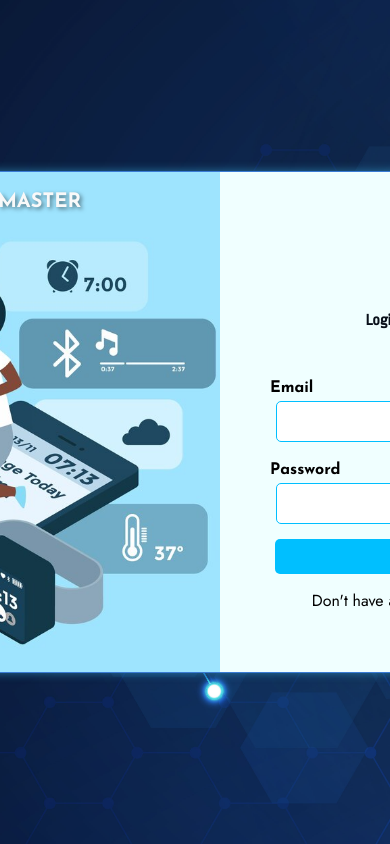
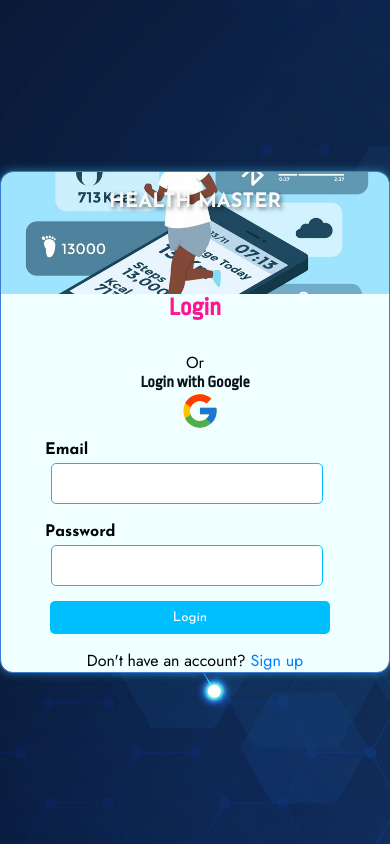
Before and after one commit to CHEGEBB/Health-Master, a React (Create React App) app in the folder frontend/: page /login in a window 390 px wide. Built offline with nearby package versions, Linux system fonts and the light colour scheme; no server answers; a web font is replaced by a local one.

Commit message:
added media queries

```diff
--- a/frontend/src/authpages/Login.scss
+++ b/frontend/src/authpages/Login.scss
@@ -200,11 +200,21 @@ $dark-green: #006400;
 
   input[type="email"],
   input[type="password"] {
-    width: 300px;
-    margin-left: -10px;
+    width: 250px;
     padding: 10px;
-    border: 1px solid #ccc;
+    border: 1px solid $deep-sky-blue;
     border-radius: 5px;
+    margin-left: 6px;
+    font-family: $jost;
+    &:focus {
+      outline: none;
+    }
+    &:hover {
+      border-color: $dark-slate-blue;
+      box-shadow: 0 0 10px rgba(118, 24, 116, 0.6);
+      transition: all 0.2s ease-in-out;
+      cursor: pointer;
+    }
   }
 
   button {
@@ -212,9 +222,11 @@ $dark-green: #006400;
     padding: 10px;
     border: none;
     border-radius: 5px;
-    background-color: #007bff;
+    background-color: $deep-sky-blue;
     color: #fff;
+    margin-left: 5px;
     cursor: pointer;
+    font-family: $josefin;
   }
 
   button:hover {
@@ -260,3 +272,68 @@ $dark-green: #006400;
         }
     }
   }
+  // media queries that are responsive
+  @media screen and (max-width: 768px) {
+    .log-in {
+      flex-direction: column;
+      width: 100%;
+      height: 100%;
+    }
+    .left {
+      width: 100%;
+      height: 300px;
+      border-radius: 12px 12px 0 0;
+    }
+    .login-form {
+      width: 100%;
+      border-radius: 0 0 12px 12px;
+    }
+  }
+  @media screen and (max-width: 375px) {
+    .log-in {
+      flex-direction: column;
+      width: 100%;
+      height: 100%;
+    }
+    .left {
+      width: 100%;
+      height: 300px;
+      border-radius: 12px 12px 0 0;
+    }
+    .login-form {
+      width: 100%;
+      border-radius: 0 0 12px 12px;
+    }
+  }
+  @media screen and (max-width: 320px) {
+    .log-in {
+      flex-direction: column;
+      width: 100%;
+      height: 100%;
+    }
+    .left {
+      width: 100%;
+      height: 300px;
+      border-radius: 12px 12px 0 0;
+    }
+    .login-form {
+      width: 100%;
+      border-radius: 0 0 12px 12px;
+    }
+  }
+  @media screen and (max-width: 1092px) {
+    .log-in {
+      flex-direction: column;
+      width: 100%;
+      height: 100%;
+    }
+    .left {
+      width: 100%;
+      height: 300px;
+      border-radius: 12px 12px 0 0;
+    }
+    .login-form {
+      width: 100%;
+      border-radius: 0 0 12px 12px;
+    }
+  }
--- a/frontend/src/authpages/Signup.scss
+++ b/frontend/src/authpages/Signup.scss
@@ -204,6 +204,7 @@ form {
     color: #fff;
     margin-left: 5px;
     cursor: pointer;
+    font-family: $josefin;
   }
 
   button:hover {
```
